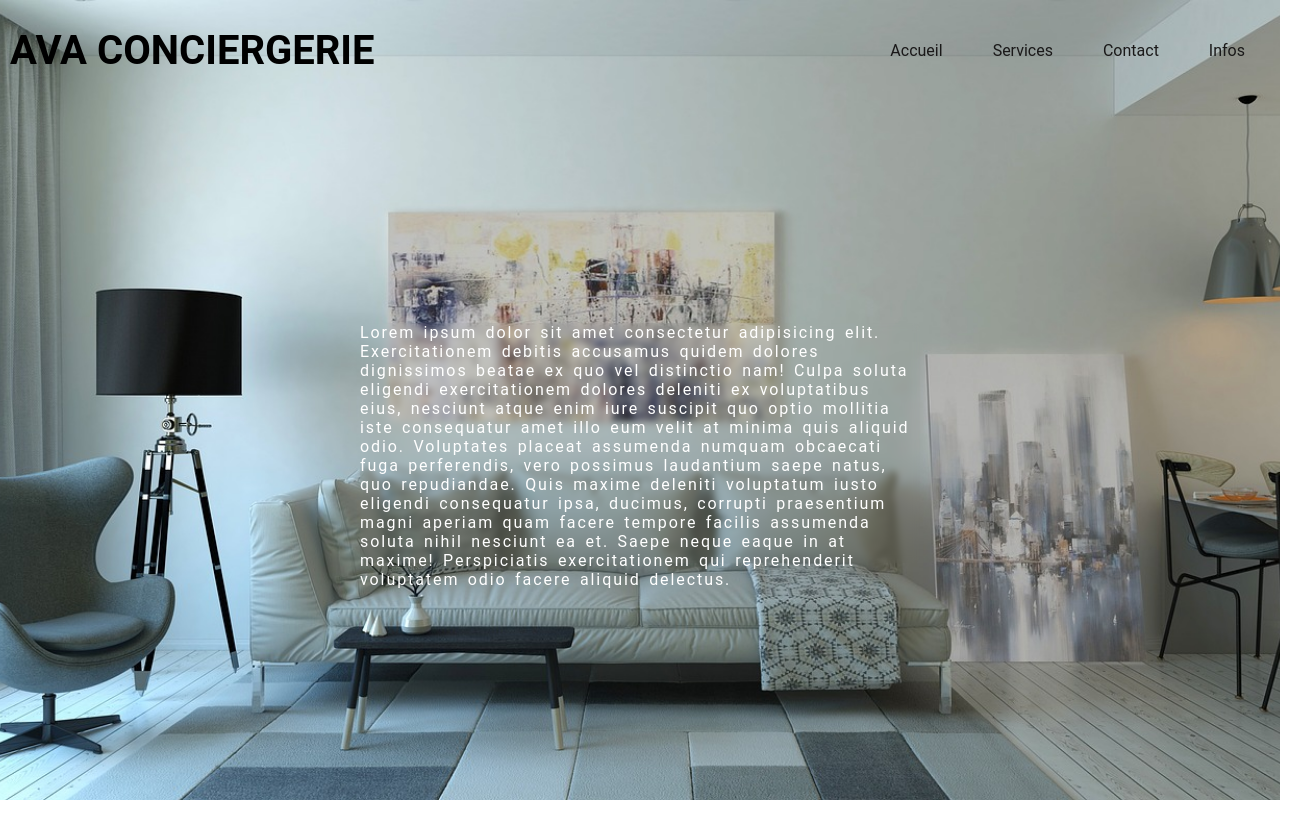
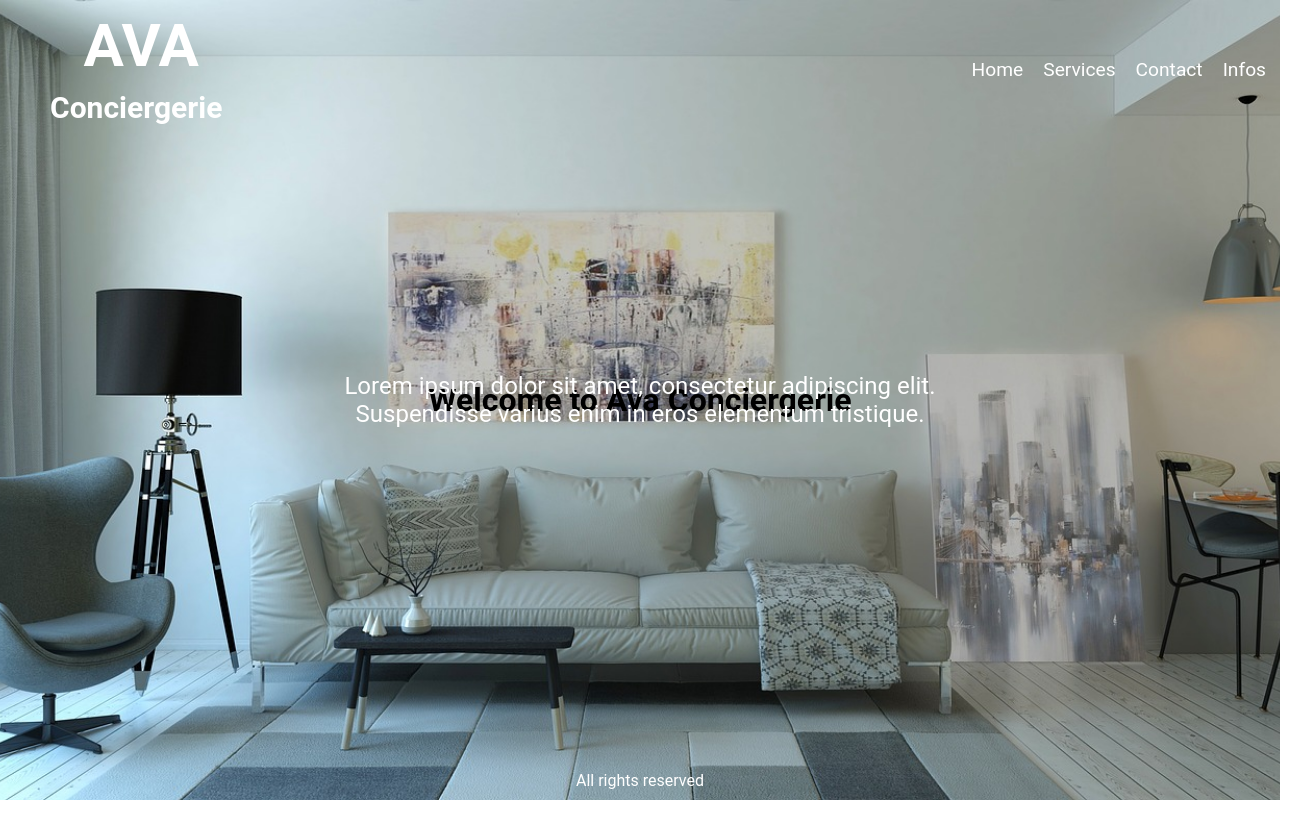
Before and after one commit to flxx-ji/AvaProject, a Svelte app: page / in a window 1280 px wide. Shown: the top 838 px of the page, 1316 px wide, since content can reach past the window. After the commit the page ends 800 px from the top, so only its background shows below. Built offline with nearby package versions, Linux system fonts and the light colour scheme.

Commit message:
rectification premiers bugs frontend

```diff
--- a/css/style.css
+++ b/css/style.css
@@ -1,168 +1,220 @@
-*{
-    padding: 0px;
-    margin: 0px;
+
+
+/* Structure générale */
+* {
+    padding: 0;
+    margin: 0;
+}
+
+html, body {
+    margin: 0;
+    padding: 0;
+    width: 100%;
+    height: 100%;
+    overflow: hidden;
+}
+
+main, header, footer {
+    overflow: hidden;
+}
+
+body {
+    margin: 0;
+    padding: 0;
+    box-sizing: border-box;
+    font-family: 'Roboto', sans-serif;
+    background-attachment: fixed;
+    background-size: cover;
+    background-position: center center;
+    background-repeat: no-repeat;
+}
+
+.blur-background {
+    filter: blur(8px);
+    transition: filter 0.3s ease;
+}
+
+/* Style du header */
+#navbar {
+    position: absolute;
+    top: 0;
+    left: 0;
+    width: 95%;
+    padding: 10px 50px;
+    display: flex;
+    justify-content: space-between;
+    align-items: center;
+    z-index: 10;
+}
+
+/* Masquer la navigation horizontale et le logo quand le menu burger est ouvert */
+#navbar.menu-open .lienNav,
+#navbar.menu-open .navbar_title {
+    display: none;
+}
+
+/* Logo principal */
+.navbar_title a {
+    font-size: 2.5em;
+    font-weight: bold;
+    color: #fff;
+    margin-right: 10px;
     text-decoration: none;
-    list-style: none;
-    box-sizing: border-box;
+}
+
+.navbar_title .logo {
+    display: block;
+}
+
+.navbar_title .conciergerie {
+    font-size: 1.2em;
+    font-weight: bold;
 
 }
-body {
-    font-family: 'Gabarito', sans-serif;
-    font-family: 'Roboto', sans-serif;
-    align-items: center;
-    /* background-attachment: fixed;
-    background-image: url('/image/living-room-1835923_1280.jpg');
-    background-position: center center;
-    background-size: cover;
-    background-repeat: no-repeat; */
+
+/* Navigation en desktop */
+.lienNav ul {
+    display: flex;
+    gap: 20px;
+}
+
+.lienNav ul li a {
+    color: white;
+    font-size: 1.2em;
+    cursor: pointer;
+}
+
+/* Burger menu et croix */
+#icons {
+    display: none;
+}
+
+.burger,
+.close {
+    font-size: 2.5em;
+    cursor: pointer;
+    color: white;
+}
+
+/* Menu vertical pour mobile/tablette */
+.menuVertical {
+    position: fixed;
+    top: 0;
+    right: 0;
+    width: 100vw;
+    height: 100vh;
+    background: rgba(0, 0, 0, 0.8);
     display: flex;
     flex-direction: column;
-    flex-wrap: wrap;
-    gap: 1rem;
-    height: 100vh;
-    width: 100vw;
+    align-items: center;
+    justify-content: center;
+    z-index: 100;
+}
+.menuVertical .logo {
+    display: flex;
+    flex-direction: column;
+    align-items: center; /* Centrer les éléments AVA et Conciergerie */
+    justify-content: center;
+    color: white;
+    text-align: center;
+    margin-bottom: 30px; /* Ajuster si besoin pour l'espacement */
 }
 
 
-a,
-a:visited {
-   color:#1a1919;
+.menuVertical  .navbar_title a {
+    font-size: 3em;
+    font-weight: bold;
+    color:#fff;
+}
+.menuVertical .menu-header {
+    position: absolute;
+    top: 20px;
+    right: 20px;
+    display: flex;
+    justify-content: space-between;
+    width: 100%;
 }
 
-a:hover {
-    color:rgb(153, 148, 148);
+.menuVertical .logo,
+.menuVertical .conciergerie {
+    font-size: 2.5em;
+    font-weight: bold;
+    color: white;
+    position: relative;
+    top: 35px;
+    left: 275%;
+    transform: translateX(-50%);
+    text-align: center;
 }
 
+.menuVertical ul {
+    list-style: none;
+    text-align: center;
+}
 
-.background-Homepage {
-    background-image: url(/image/living-room-1835923_1280.jpg);
+.menuVertical ul li {
+    margin: 20px 0;
+}
+
+.menuVertical ul li a {
+    font-size: 2em;
+    color: white;
+    cursor: pointer;
+}
+
+/* Media queries */
+@media screen and (max-width: 1024px) {
+    #icons {
+        display: block;
+        font-size: 2.5em;
+        color: #fff;
+        cursor: pointer;
+        position: absolute;
+        right: 20px;
+        top: 20px;
     }
 
 
 
+    .lienNav ul  {
+        display: none; /* Masquer la navigation horizontale en mobile */
+    }
+}
 
-footer{
-    color: white;
-    margin-top: auto;
-    max-height: 100vh;
-    padding: 20px;
-    text-align: center;
+@media screen and (min-width: 1025px) {
+    #icons {
+        display: none; /* Masquer le burger sur desktop */
     }
- .mentions{
-    font-size: 16px;
- }
-/*
-#navbar {
-    align-items: center;
+
+    .lienNav ul {
         display: flex;
         justify-content: space-between;
-    padding: 50px;
-    position: absolute;
-    width: 100%;
 
-}
-
-#navbar a {
-    color: #fff;
-}
-
-.navbar_title {
-    font-size: 2em;
-
- }
-
- #navbar .lienNav ul {
-    display: flex;
- }
-
-
- #navbar .lienNav ul li {
-     margin: 0 25px;
- }
-
-
-
-
-#navbar .hamburgerMaison {
-    position:absolute;
-    top: 50px;
-    right: 50px;
-    width: 50px;
-    display: none;
-
-}
-
-  #icons {
-    color: #fff;
-    cursor: pointer;
-    display: none;
-    font-size: 2.5em;
-    position: absolute;
-    right:50px;
-    top:40px;
 
     }
 
 
-
-@media screen and (max-width:1025px) {
-    #icons {
-        display: block;
 }
-    #icons:before {
-      content: "\2630";
+/* Cacher le menu vertical sur les écrans de bureau */
+@media (min-width: 769px) {
+    .menuVertical {
+      display: none;
     }
-    .active #icons:before {
-       content:"\2715";
-    }
-    #navbar {
-        padding: 0;
   }
 
-    .navbar_title{
-        position:absolute;
-        top: 50px;
-        left:50px;
-    }
-    .navbar .hamburgerMaison{
-        display: block;
+  /* Menu horizontal visible uniquement sur desktop */
+  .lienNav {
+    display: none; /* Cacher par défaut */
   }
 
-
+  @media (min-width: 769px) {
     .lienNav {
-        top: 0;
-
-        position:absolute;
-        background-color: ;
-        backdrop-filter: blur(7px);
-        width: 100%;
-        height: 100vh;
-        display: flex;
-        justify-content: center;
-        align-items: center;
-        right: -100%;
-        transition: all 0.5s ease;
+      display: flex; /* Afficher sur desktop */
+    }
   }
 
-     .lienNav.mobile-menu {
-        margin-right: 0;
-
-
+/* Effet de flou arrière-plan lors de l'ouverture du menu */
+body.no-scroll {
+    overflow: hidden;
+    backdrop-filter: blur(5px); /* Effet de flou */
 }
-     .lienNav ul{
-        display: flex;
-        flex-direction: column;
-        align-items: center;
-     }
-
-     #navbar .lienNav ul li {
-        margin: 25px 0px;
-        font-size: 1.5em;
-
-     }
-
-     .navbar.active ul {
-         right: 0;
-     }
-
-} */
--- a/pages/Homepage.svelte
+++ b/pages/Homepage.svelte
@@ -2,7 +2,9 @@
     // import Header from "../src/components/Header.svelte";
     // import Footer from "../src/components/Footer.svelte";
 </script>
-
+  <div class="page-container">
+    <h1>Welcome to Ava Conciergerie</h1>
+  </div>
 <main>
     <section class="resume">
         <p>
@@ -12,8 +14,20 @@
 </main>
 
 <style>
+.page-container {
+    min-height: 100vh; /* Assure que la page occupe toute la hauteur de l'écran */
+    display: flex;
+    flex-direction: column;
+    justify-content: center;
+    align-items: center;
+    width: 100vw; /* Assure que la largeur est limitée à l'écran */
+    background-image: url('/image/living-room-1835923_1280.jpg'); /* Si tu veux un background spécifique */
+    background-size: cover;
+    background-position: center center;
+  }
+
     main {
-    background-image: url(/image/living-room-1835923_1280.jpg);
+    /* background-image: url(/image/living-room-1835923_1280.jpg); */
     background-size: cover;
     background-repeat: no-repeat;
     background-position: center;
--- a/src/components/Header.svelte
+++ b/src/components/Header.svelte
@@ -3,181 +3,200 @@
 
   function toggleMenu() {
     isOpen = !isOpen;
-      console.log("Menu est ouvert ?", isOpen);
+    const content = document.querySelector('.page-content'); // Le contenu à flouter
     if (isOpen) {
-          document.body.classList.add('no-scroll');
+      content.classList.add('blurred-content'); // Ajouter le flou
+      document.body.classList.add('no-scroll'); // Désactiver le scroll
     } else {
+      content.classList.remove('blurred-content'); // Retirer le flou
       document.body.classList.remove('no-scroll');
     }
   }
+
+  //Fermetuque auto du menu vertical lorsque l'écran dépasse la largeru de 768px
+  function handleResize() {
+    if (window.innerWidth >= 769 && isOpen) {
+      isOpen = false;
+      document.body.classList.remove('no-scroll');
+    }
+  }
+    //Ajout d'un listener pour detecter les changements de tailles d'ecran
+    window.addEventListener('resize',handleResize);
     </script>
 
-<header class={isOpen ? 'hidden' : ''}>
-  <nav id="navbar">
-      <h1 class="navbar_title">AVA CONCIERGERIE</h1>
-
-      <!-- Icône du menu burger -->
-      <div id="icons" on:click={toggleMenu} class={isOpen ? 'open' : ''}></div>
-
-        <!-- Menu principal -->
-      <div class="lienNav">
-        <ul>
-            <li><a href="/#/" on:click={toggleMenu}>Accueil</a></li>
-            <li><a href="/#/services" on:click={toggleMenu}>Services</a></li>
-            <li><a href="/#/contact" on:click={toggleMenu}>Contact</a></li>
-            <li><a href="/#/infos" on:click={toggleMenu}>Infos</a></li>
-        </ul>
+<header id="navbar" class={isOpen ? 'menu-open' : ''}>
+  <!-- Conteneur logo et burger -->
+  <div id="icons" on:click={toggleMenu}>
+    {#if isOpen}
+      <span class="close">&times;</span>
+    {:else}
+      <span class="burger">&#9776;</span>
+    {/if}
   </div>
 
-
-         <!-- Menu mobile (affiché lorsque le burger est cliqué) -->
-      <div class={`menu ${isOpen ? 'active' : ''}`}>
-          <h1 class="menu_title">AVA CONCIERGERIE</h1>
-          <ul>
-              <li><a href="/#/">Accueil</a></li>
-              <li><a href="/#/services">Services</a></li>
-              <li><a href="/#/contact">Contact</a></li>
-              <li><a href="/#/infos">Infos</a></li>
-          </ul>
+  <!-- Logo principal visible en desktop et mobile -->
+  <div class="navbar_title">
+    <a href="/">
+      <span class="logo">AVA</span>
+      <span class="conciergerie">Conciergerie</span>
+    </a>
   </div>
 
+  <!-- Liens de navigation pour desktop -->
+  <nav class="lienNav">
+    <ul>
+      <li><a href="#/">Home</a></li>
+      <li><a href="#/services">Services</a></li>
+      <li><a href="#/contact">Contact</a></li>
+      <li><a href="#/infos">Infos</a></li>
+    </ul>
+  </nav>
 
+  <!-- Menu vertical pour tablette/mobile -->
+  {#if isOpen}
+  <nav class="menuVertical">
+    <div class="menu-header">
+      <div class="logoTitle">
+        <span class="logo">AVA</span>
+        <span class="conciergerie">Conciergerie</span>
+      </div>
+      <span class="close" on:click={toggleMenu}>&times;</span> <!-- La croix -->
+    </div>
+    <ul>
+      <li><a href="#/">Home</a></li>
+      <li><a href="#/services">Services</a></li>
+      <li><a href="#/contact">Contact</a></li>
+      <li><a href="#/infos">Infos</a></li>
+    </ul>
   </nav>
+  {/if}
 </header>
 
+<!-- Contenu principal de la page -->
+<div class="page-content">
+  <div class="presentation-text">
+    <p>Lorem ipsum dolor sit amet, consectetur adipiscing elit. Suspendisse varius enim in eros elementum tristique.</p>
+  </div>
+
+  <footer>
+    <p>All rights reserved</p>
+  </footer>
+</div>
+
 <style>
-  /* Styles spécifiques à Header.svelte */
-  header {
-      position: absolute;
-      top: 0;
-      left: 0;
-      width: 100%;
-      background-color: transparent;
-      z-index: 10;
+  /* Classe pour flouter le fond lorsque le menu est ouvert */
+  /* .blur-background {
+    backdrop-filter: blur(8px);
+    background-color: rgba(0, 0, 0, 0.5);
+    transition: backdrop-filter 0.3s ease, background-color 0.3s ease;
+  } */
+
+  .logo {
+    display: flex;
+    font-size: 60px;
+    justify-content: center;
   }
 
-  /* .hidden {
-      display: none;
-  } */
-
-  .navbar_title {
-      font-size: 40px;
+  .conciergerie {
+    font-size: 30px;
   }
 
-  #navbar {
-      display: flex;
-      justify-content: space-between;
-      align-items: center;
-      padding: 10px;
-      height: 100px;
-      width: 100%;
+  /* Style pour l'icône de fermeture */
+  .close {
+      font-size: 2.5em;
+      color: #971010;
+      cursor: pointer;
+      position: absolute;
+      right: 20px;
+      top: 20px;
   }
 
-  #icons {
+  /* Ajuster la taille du burger */
+  .burger {
+      font-size: 2.5em;
       cursor: pointer;
-      font-size: 2.5em;
-      z-index: 20;
+      color: #971010;
   }
 
-  #icons:before {
-      content: "\2630"; /* burger */
-  }
-
-  .open:before {
-      content: "\2715"; /* croix */
-  }
-
-  /* Menu verticale pour     et mobile */
-  .menu {
+  /* Menu vertical pour tablette/mobile */
+  .menuVertical {
+      backdrop-filter: blur(10px);
       position: fixed;
       top: 0;
-      right: -100%;
-      width: 80%;
-      max-width: 300px;
-      height: 100%;
-      background-color: rgba(0, 0, 0, 0.8);
-      color: white;
-      transition: right 0.5s ease;
-      z-index: 15;
+      right: 0;
+      width: 100vw;
+      height: 100vh;
+      background: rgba(0, 0, 0, 0.8); /* Fond du menu vertical */
       display: flex;
       flex-direction: column;
       align-items: center;
       justify-content: center;
+      z-index: 1;
+      transform:  translateX(0);
+  }
+  .menuVertical .logo {
+    height: 20px;
+  }
+  .menuVertical .conciergerie {
+    display: flex;
+    height: 15px;
   }
 
-  .menu.active {
-      right: 0;
+  .menu-header {
+      position: absolute;
+      top: 20px;
+      right: 20px;
+      display: flex;
+      justify-content: space-between;
+      width: 100%;
   }
 
-  .menu_title {
-      font-size: 30px;
-      margin-bottom: 20px;
+  .menuVertical ul {
+      list-style: none;
+      text-align: center;
   }
 
-  .menu ul {
-      list-style: none;
-      padding: 0;
-  }
-
-  .menu ul li {
+  .menuVertical ul li {
       margin: 20px 0;
   }
 
-  .menu ul li a {
-      font-size: 25px;
+  .menuVertical ul li a {
+      font-size: 2em;
       color: white;
-      text-decoration: none;
-      transition: color 0.3s ease;
+      cursor: pointer;
   }
 
-  .menu ul li a:hover {
-      color: #ccc;
+  /* Style pour le texte de présentation */
+  .presentation-text {
+      text-align: center;
+      color: white;
+      position: absolute;
+      top: 50%;
+      left: 50%;
+      transform: translate(-50%, -50%);
+      font-size: 1.5em;
   }
 
-  .no-scroll {
-      overflow: hidden;
+  /* Footer */
+  footer {
+      position: absolute;
+      bottom: 10px;
+      width: 100%;
+      text-align: center;
+      color: white;
   }
 
-     /*Menu honrizontal pour grands écrans*/
-     .lienNav ul {
-          display: flex;
-          justify-content: space-between;
-          list-style: none;
+  nav ul {
+    list-style-type: none;
   }
 
-
-      .lienNav ul li {
-        margin: 0 25px;
+  nav ul li a {
+    color: #fff;
+    text-decoration: none;
+    cursor: pointer;
   }
 
-      /*affichage grand écran*/
-
-  @media screen and (min-width: 1005px) {
-      #icons {
-          display: none;
-      }
-
-
-      .menu {
-          display: none;
-      }
-  }
-
-
-     /*affichage mobile (petits écrans)*/
-
-  @media screen and (max-width: 1005px) {
-      .lienNav ul {
-          display: none;
-      }
-
-      #icons {
-          display: block;
-      }
-
-      .menu ul {
-          display: flex;
-          flex-direction: column;
-      }
+  nav ul li a:hover {
+    color: #971010;
   }
 </style>
```
Also changed, not shown: pages/Services.svelte (+11 -0 lines), src/App.svelte (+12 -6 lines), src/components/Responsive.svelte (+6 -6 lines). Lines whose indentation alone changed are shown as unchanged.
